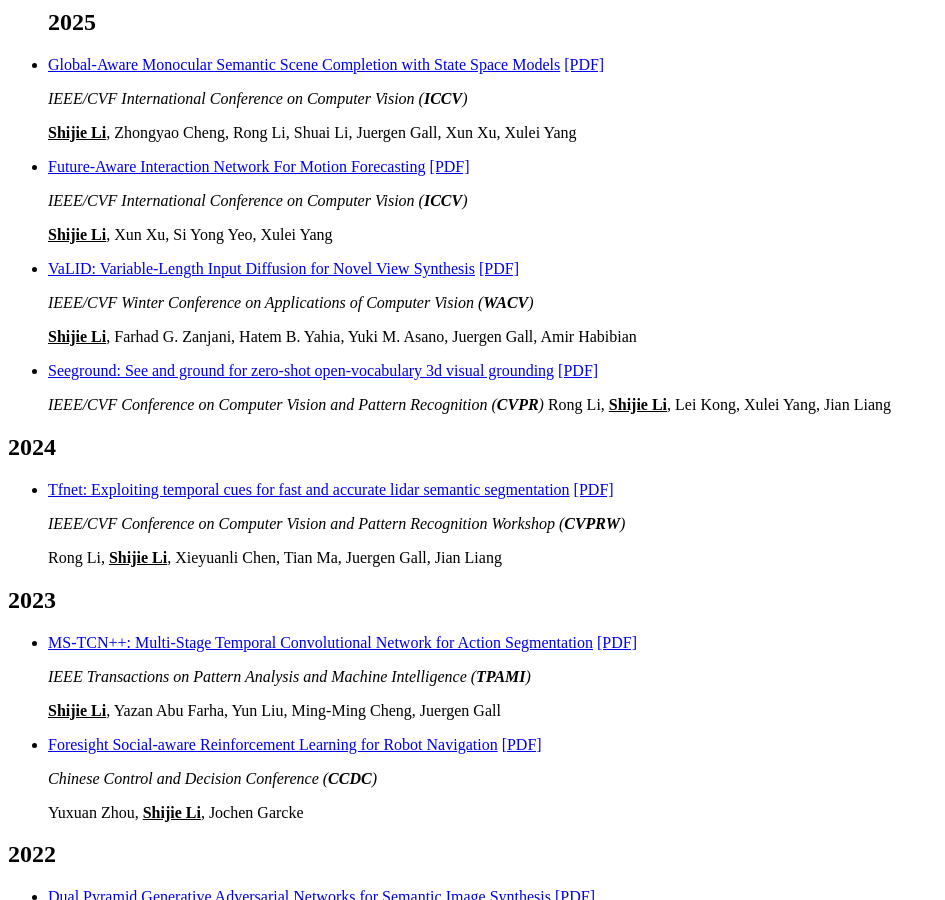
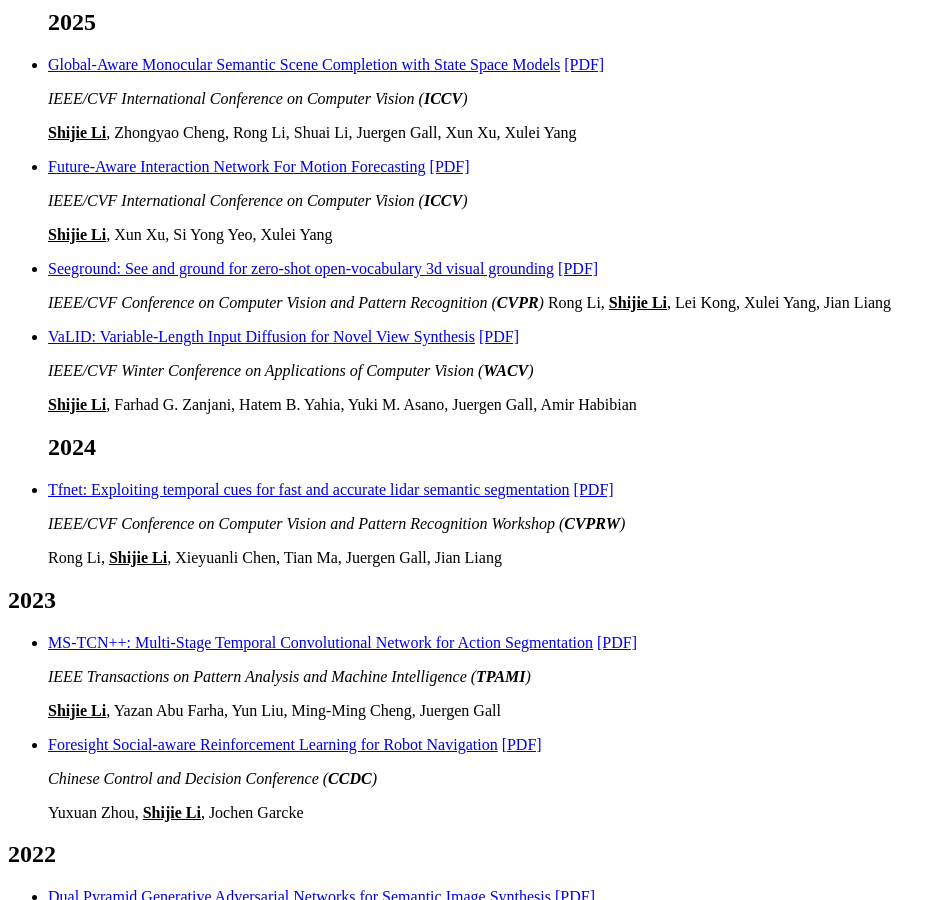
Before and after one commit to sj-li/sj-li.github.io, a Jekyll site: the page built from _pages/includes/pub.md, in a window 1280 px wide and 900 px high, scrolled down 894 px. Shown: the whole window, without its empty margins (0-945 px from the left). Built offline with Jekyll 4.4.1, drawn with Linux system fonts in a browser that asks for light colours; our own code applies the rules of GitHub Pages for plain Markdown files.

Commit message:
update basic info

```diff
--- a/_pages/includes/pub.md
+++ b/_pages/includes/pub.md
@@ -18,17 +18,18 @@
 
   **<u>Shijie Li</u>**, Xun Xu, Si Yong Yeo, Xulei Yang
 
-- [VaLID: Variable-Length Input Diffusion for Novel View Synthesis](https://arxiv.org/pdf/2312.08892) [[PDF]](https://arxiv.org/pdf/2312.08892)
 
-  *IEEE/CVF Winter Conference on Applications of Computer Vision (**WACV**)*
-
-  **<u>Shijie Li</u>**, Farhad G. Zanjani, Hatem B. Yahia, Yuki M. Asano, Juergen Gall, Amir Habibian
 
 - [Seeground: See and ground for zero-shot open-vocabulary 3d visual grounding](https://arxiv.org/pdf/2412.04383) [[PDF]](https://arxiv.org/pdf/2412.04383)
 
   *IEEE/CVF Conference on Computer Vision and Pattern Recognition (**CVPR**)*
   Rong Li, **<u>Shijie Li</u>**, Lei Kong, Xulei Yang, Jian Liang
 
+- [VaLID: Variable-Length Input Diffusion for Novel View Synthesis](https://arxiv.org/pdf/2312.08892) [[PDF]](https://arxiv.org/pdf/2312.08892)
+
+  *IEEE/CVF Winter Conference on Applications of Computer Vision (**WACV**)*
+
+  **<u>Shijie Li</u>**, Farhad G. Zanjani, Hatem B. Yahia, Yuki M. Asano, Juergen Gall, Amir Habibian
 ## 2024
 - [Tfnet: Exploiting temporal cues for fast and accurate lidar semantic segmentation](https://arxiv.org/pdf/2309.07849) [[PDF]](https://arxiv.org/pdf/2309.07849)
 
```
